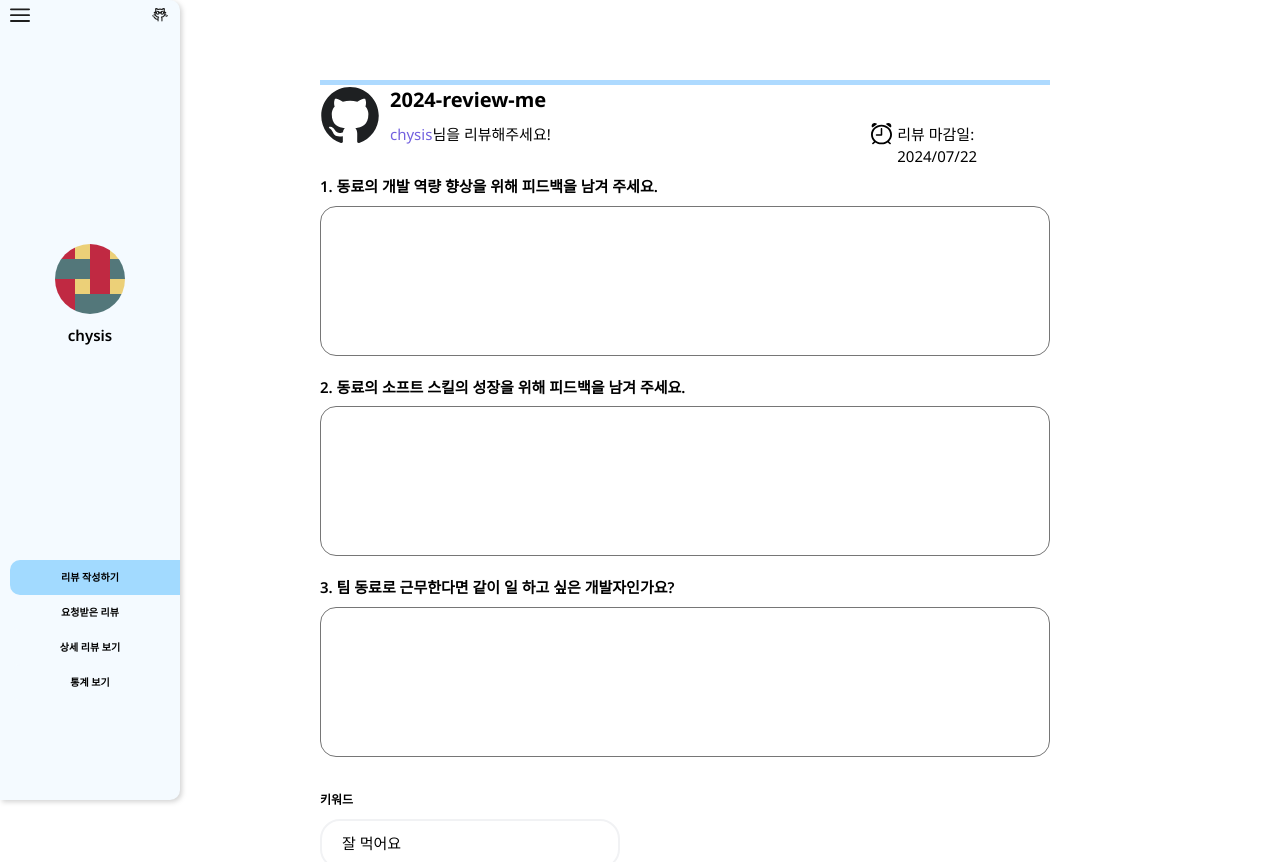
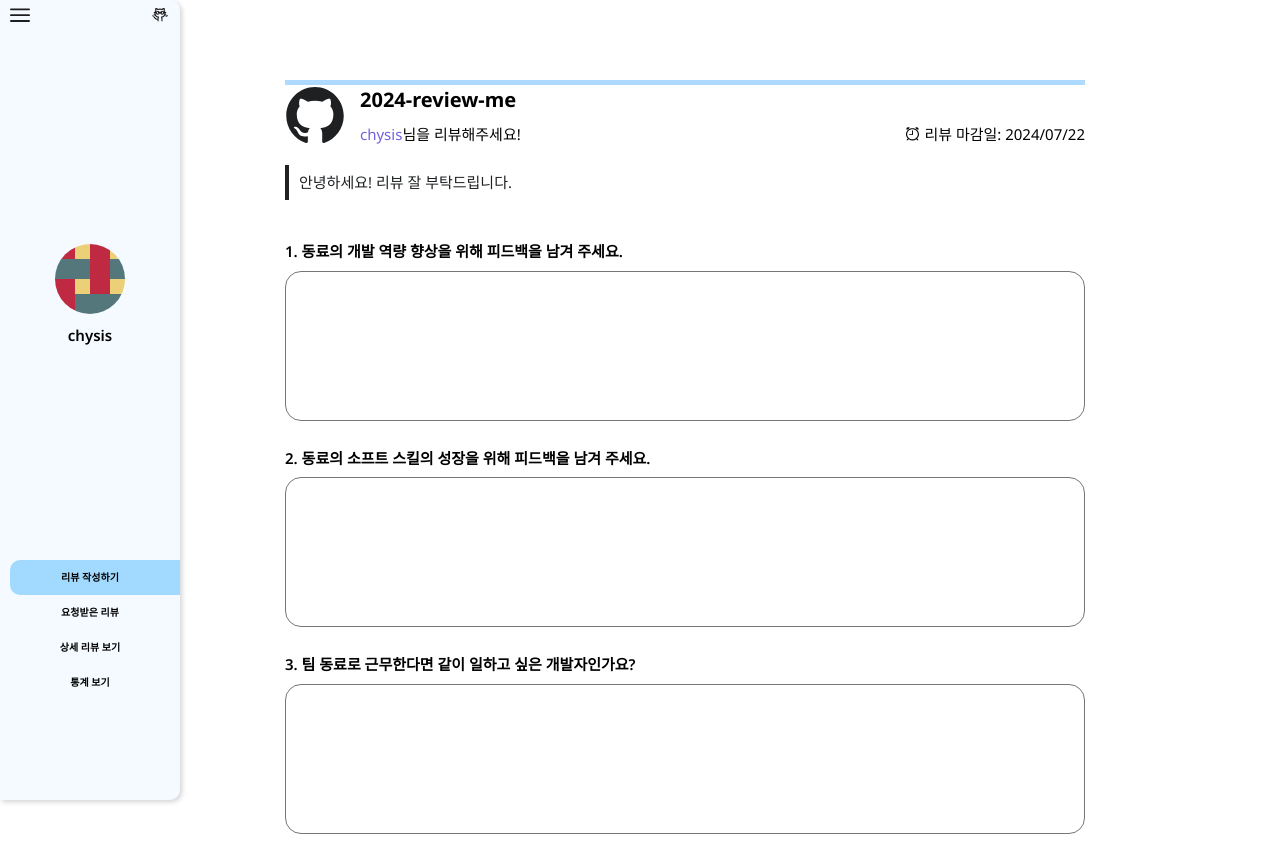
Before and after one commit to woowacourse-teams/2024-review-me, a React app in the folder frontend/: page /user/review-writing in a window 1280 px wide. Shown: the top 862 px of the page. Built offline with nearby package versions, Linux system fonts and the light colour scheme; a web font is replaced by a local one.

Commit message:
refactor: 리뷰 작성 페이지 리팩터링
- 리뷰이 코멘트 추가
- 리뷰 아이템 컴포넌트 분리
- 부가적인 스타일링

Co-Authored-By: ImxYJL <111052302+ImxYJL@users.noreply.github.com>

```diff
--- a/frontend/src/pages/ReviewWriting/index.tsx
+++ b/frontend/src/pages/ReviewWriting/index.tsx
@@ -6,6 +6,9 @@ import ClockLogo from '@/assets/clock.svg';
 import GithubLogo from '@/assets/githubLogo.svg';
 import Button from '@/components/common/Button';
 import { ReviewData } from '@/types';
+import { REVIEW } from './../../constants/review';
+import RevieweeComment from './components/RevieweeComment';
+import ReviewItem from './components/ReviewItem';
 
 const ReviewWritingPage = () => {
   const handleSubmitReview = async (event: React.FormEvent) => {
@@ -45,8 +48,9 @@ const ReviewWritingPage = () => {
   return (
     <S.ReviewWritingPage onSubmit={handleSubmitReview}>
       <S.ReviewFormHeader>
+        <S.InfoContainer>
           <S.LogoImage src={GithubLogo} alt="깃허브 로고" />
-        <S.InfoContainer>
+          <S.Container>
             <S.ProjectName>2024-review-me</S.ProjectName>
             <S.ReviewInfo>
               <S.Reviewee>
@@ -57,22 +61,15 @@ const ReviewWritingPage = () => {
                 리뷰 마감일: 2024/07/22
               </S.ReviewExpirationDate>
             </S.ReviewInfo>
+          </S.Container>
         </S.InfoContainer>
+        <RevieweeComment text={''}></RevieweeComment>
       </S.ReviewFormHeader>
       <S.ReviewFormMain>
         <S.ReviewContainer>
-          <S.ReviewItem>
-            <S.ReviewQuestion>1. 동료의 개발 역량 향상을 위해 피드백을 남겨 주세요.</S.ReviewQuestion>
-            <S.ReviewTextarea name="question1" id="question1"></S.ReviewTextarea>
-          </S.ReviewItem>
-          <S.ReviewItem>
-            <S.ReviewQuestion>2. 동료의 소프트 스킬의 성장을 위해 피드백을 남겨 주세요.</S.ReviewQuestion>
-            <S.ReviewTextarea name="question2" id="question2"></S.ReviewTextarea>
-          </S.ReviewItem>
-          <S.ReviewItem>
-            <S.ReviewQuestion>3. 팀 동료로 근무한다면 같이 일 하고 싶은 개발자인가요?</S.ReviewQuestion>
-            <S.ReviewTextarea name="question2" id="question2"></S.ReviewTextarea>
-          </S.ReviewItem>
+          {REVIEW.questionList.map((question, idx) => {
+            return <ReviewItem question={question} key={idx} />;
+          })}
         </S.ReviewContainer>
         <S.KeywordContainer>
           <S.KeywordTitle>키워드</S.KeywordTitle>
--- a/frontend/src/pages/ReviewWriting/styles.ts
+++ b/frontend/src/pages/ReviewWriting/styles.ts
@@ -3,19 +3,26 @@ import styled from '@emotion/styled';
 export const ReviewWritingPage = styled.form`
   display: flex;
   flex-direction: column;
-  width: 100%;
+  width: 80rem;
   height: fit-content;
   border-top: 0.5rem solid #aedaff;
 `;
 
 export const ReviewFormHeader = styled.header`
   display: flex;
+  flex-direction: column;
 
   gap: 1rem;
   margin-bottom: 3rem;
 `;
 
 export const InfoContainer = styled.div`
+  display: flex;
+
+  gap: 1.5rem;
+`;
+
+export const Container = styled.div`
   display: flex;
   flex-direction: column;
 
@@ -63,31 +70,6 @@ export const ReviewContainer = styled.section`
   margin-bottom: 2.4rem;
 `;
 
-export const ReviewItem = styled.article`
-  display: flex;
-  flex-direction: column;
-
-  margin-bottom: 1rem;
-
-  & > div {
-    font-weight: 600;
-  }
-`;
-
-export const ReviewQuestion = styled.div``;
-
-export const ReviewTextarea = styled.textarea`
-  width: 100%;
-  height: 10rem;
-  max-width: 100%;
-
-  padding: 1.6rem;
-  border-radius: 1.6rem;
-  margin-top: 0.8rem;
-
-  resize: none;
-`;
-
 export const ButtonContainer = styled.div`
   display: flex;
   justify-content: flex-end;
```
Lines whose indentation alone changed are shown as unchanged.
